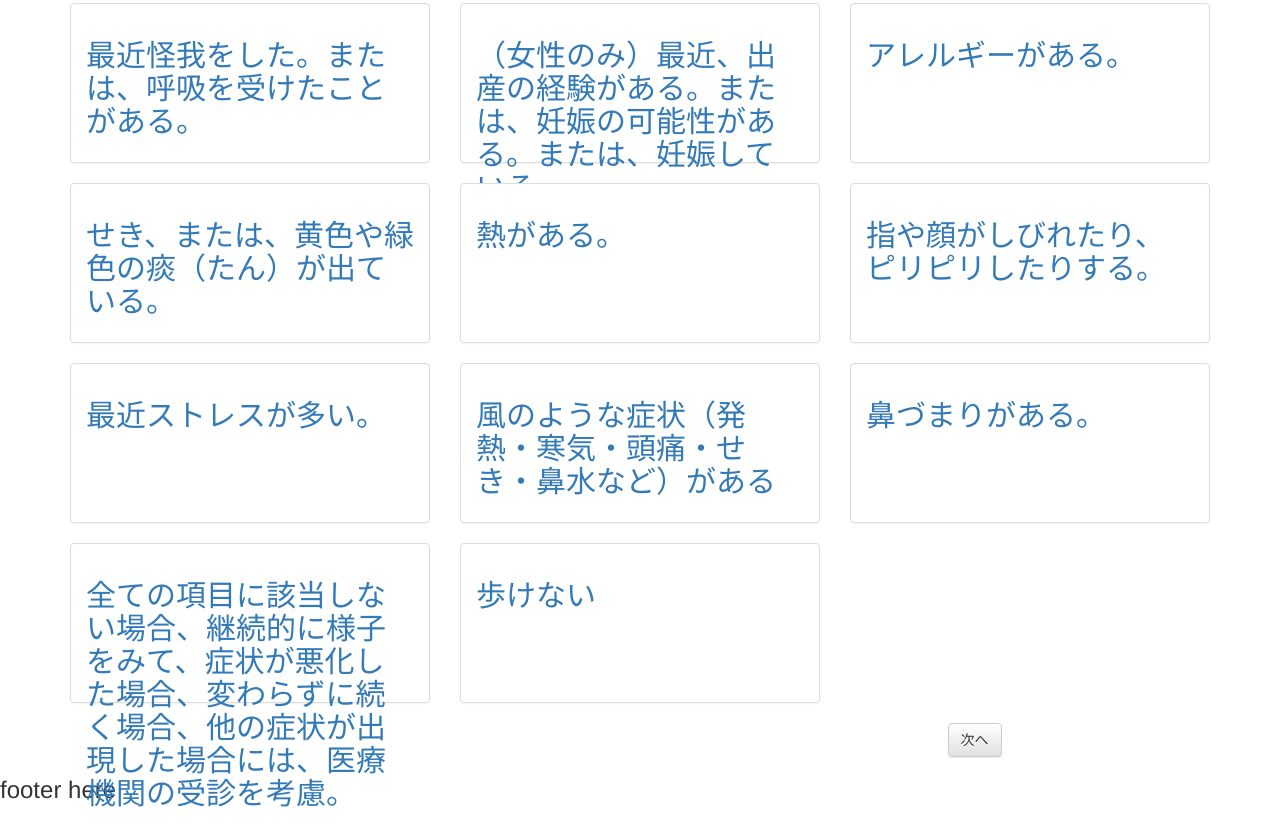
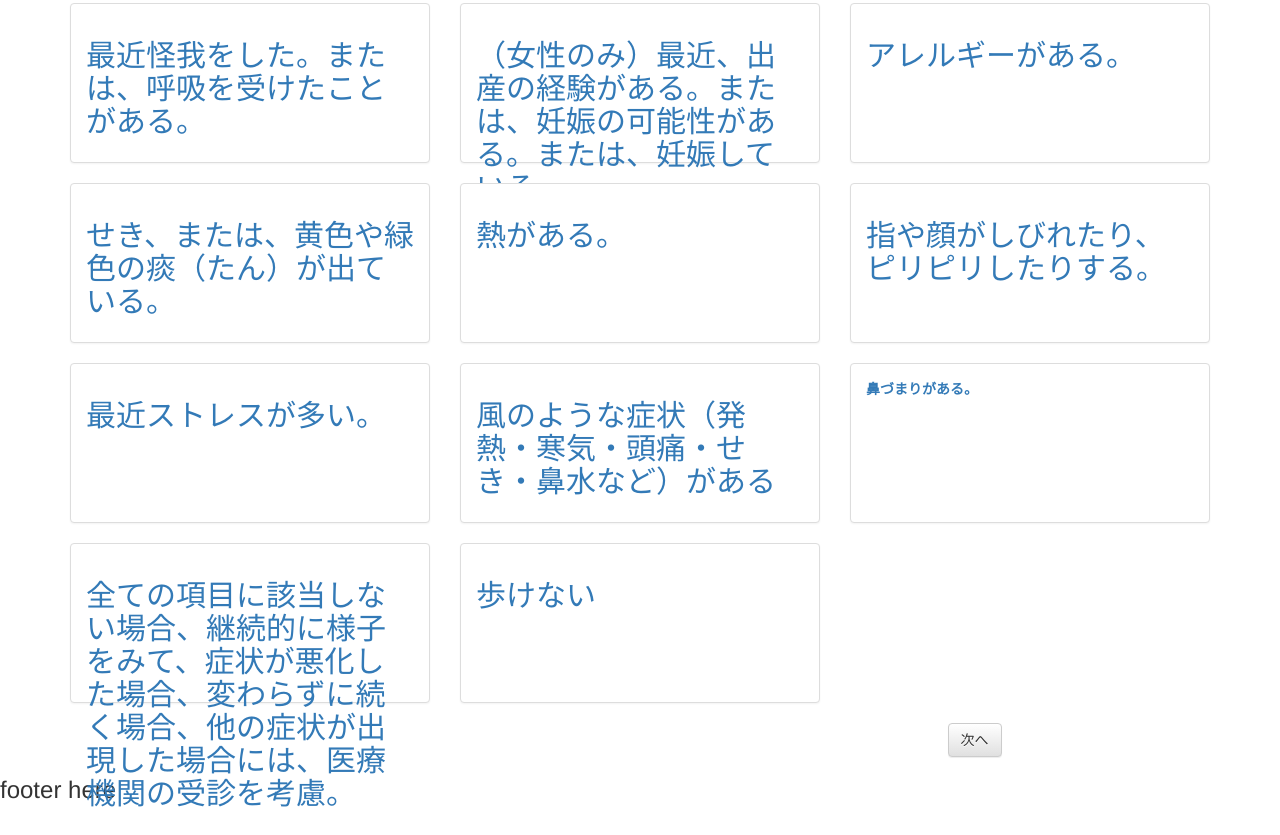
Before and after one commit to moriyuki/moriyuki.github.io, a plain HTML site: page aprotocol/protocol_3rd.html in a window 1280 px wide. Shown: the part 859-1694 px from the top of the page. Drawn offline with nearby package versions, Linux system fonts and the light colour scheme.

Commit message:
change from h2 to label test

```diff
--- a/aprotocol/protocol_3rd.html
+++ b/aprotocol/protocol_3rd.html
@@ -218,7 +218,7 @@
         <a href="./protocol_result_red.html">
           <div class="panel panel-default org-menu-btn">
             <div class="panel-body">
-              <h2>鼻づまりがある。</h2>
+            <label>鼻づまりがある。</label>
             </div>
           </div>
         </a>
```
